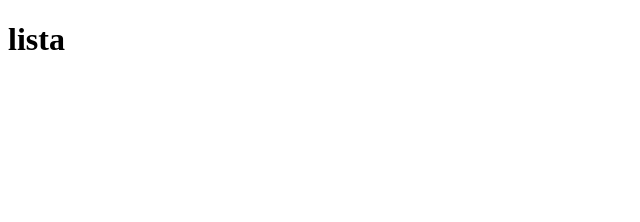
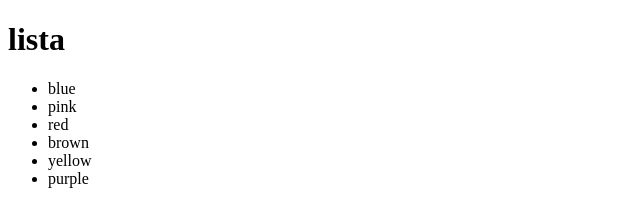
Before and after one commit to Julalz/proyecto, a plain HTML site: page index.html in a window 1280 px wide. Shown: the whole page, without its empty margins (0-640 px from the left). Drawn offline with Linux system fonts and the light colour scheme.

Commit message:
listas colores

```diff
--- a/index.html
+++ b/index.html
@@ -13,5 +13,6 @@
     <main>
       <ul></ul>
     </main>
+    <script src="main.js"></script>
   </body>
 </html>
--- /dev/null
+++ b/main.js
@@ -0,0 +1,9 @@
+"use strict";
+
+const colors = ["blue", "pink", "red", "brown", "yellow", "purple"];
+const ul = document.querySelector("ul");
+for (const color of colors) {
+  const li = document.createElement("li");
+  li.textContent = color;
+  ul.append(li);
+}
```
